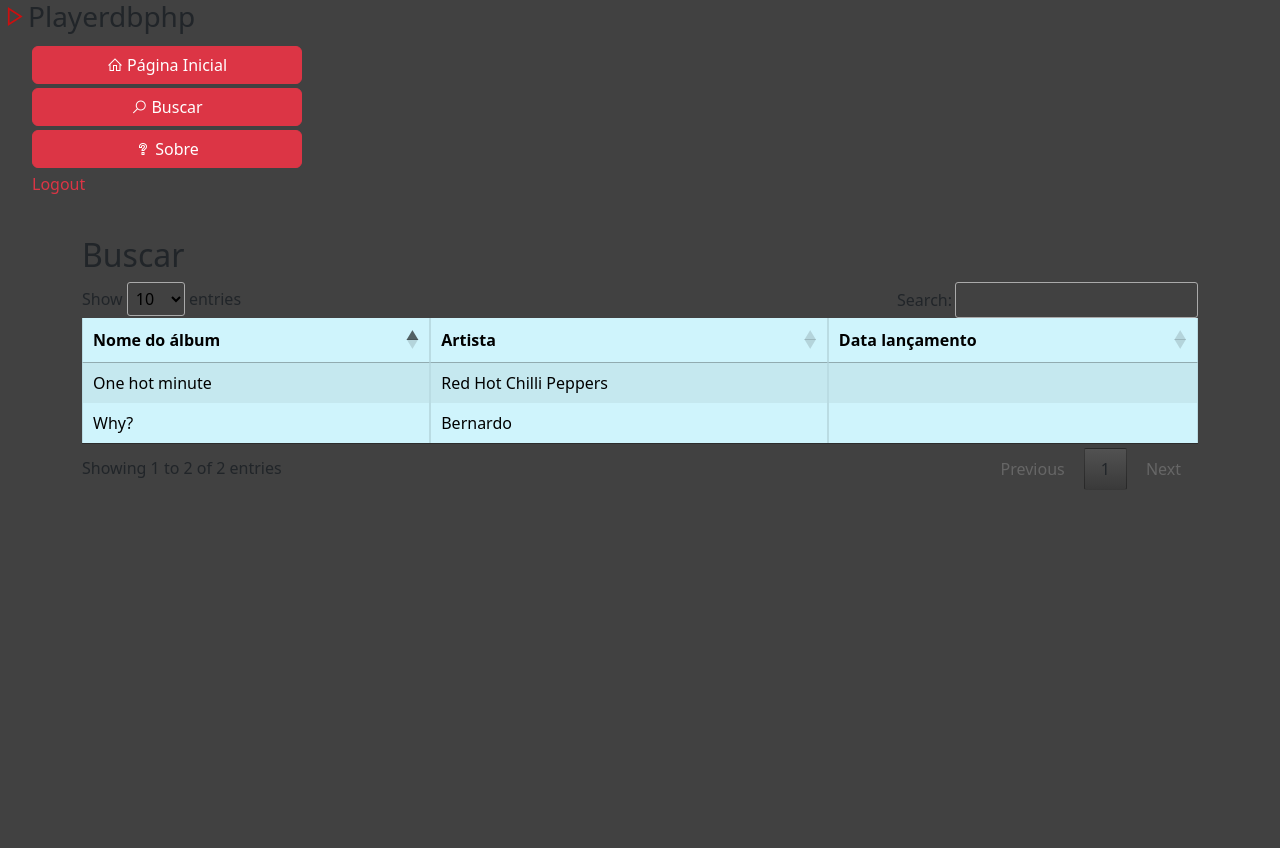
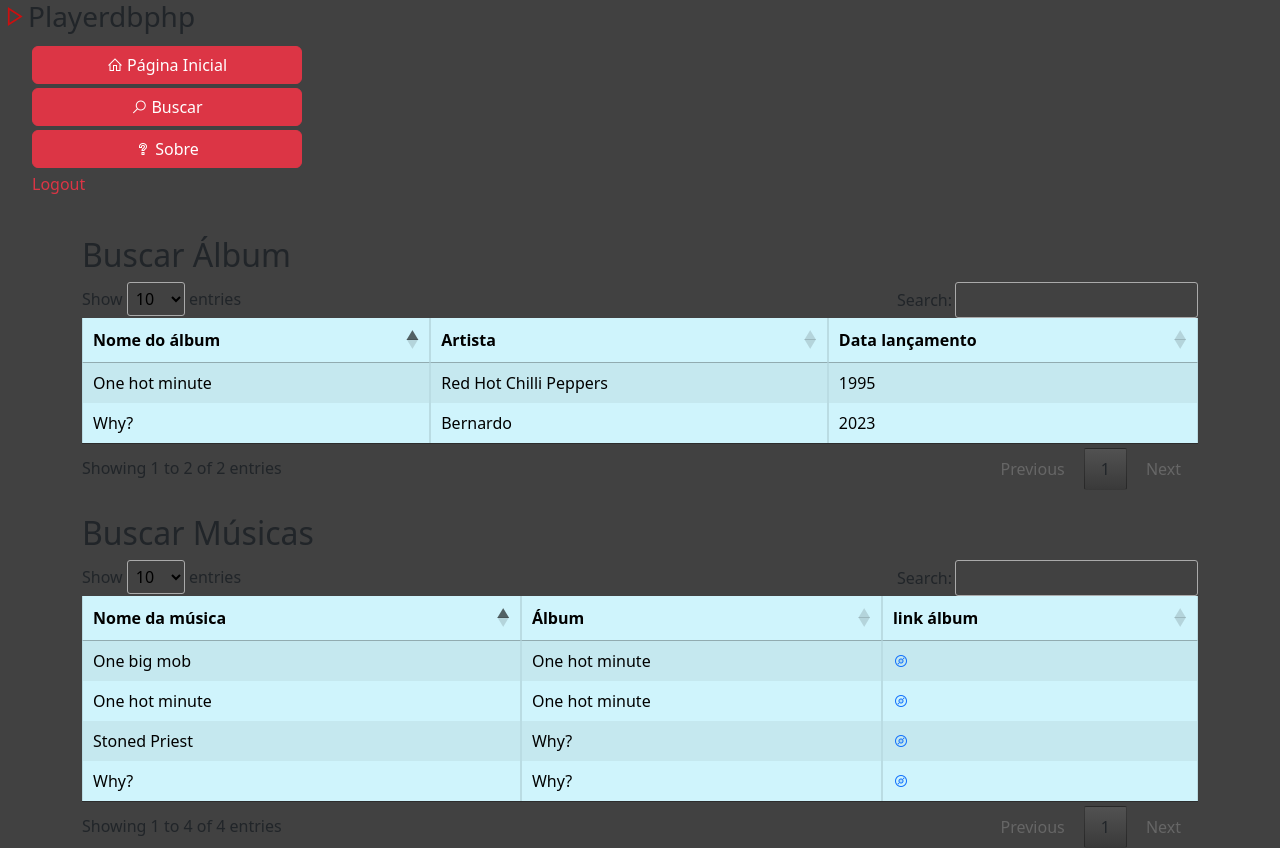
Before and after one commit to Bernardo-OS/TrabalhoPhp, a PHP site: page /buscar.php in a window 1280 px wide. Before the commit the page ends 489 px from the top, so only its background shows below. Run offline with PHP 8.4, Linux system fonts and the light colour scheme; the visitor is signed in with stand-in values (Sample User, id 1); data that the repository does not hold is empty; some web fonts are replaced.

Commit message:
correção área de buscar

```diff
--- a/trabalhoplayer/buscar.php
+++ b/trabalhoplayer/buscar.php
@@ -5,8 +5,8 @@ include('dados/array.php');
 ?>
 <div class="container-md">
     <br>
-    <h2>Buscar</h2>
-    <table id="minhaTabela"  class="table table-bordered table-striped table-info">
+    <h2>Buscar Álbum</h2>
+    <table  class="table table-bordered table-striped table-info minhaTabela">
         <thead>
             <tr>
                 <th>Nome do álbum</th>
@@ -46,9 +46,53 @@ include('dados/array.php');
             ?>
         </tbody>
     </table>
+    <br>
+    <h2>Buscar Músicas</h2>
+    <table  class="table table-bordered table-striped table-info minhaTabela">
+        <thead>
+            <tr>
+                <th>Nome da música</th>
+                <th>Álbum</th>
+                <th>link álbum</th>
+            </tr>
+        </thead>
+        <tbody>
+            <?php
+
+            foreach($albuns as $id => $album){
+                $albumtitulo = $album['titulo'];
+
+                foreach($album['musicas'] as $musica){
+                    $musicatitulo = $musica['titulo'];
+                    echo('<tr>');
+                    echo('<td>');
+                    echo($musicatitulo);
+                    echo('</td>');
+                    echo('<td>');
+                    echo($albumtitulo);
+                    echo('</td>');
+                    echo('<td>');
+                    echo('<a href="detalhe.php?id='.$id.'"><i class="fa fa-record-vinyl"></i>');
+                    echo('</td>');
+                    }
+                }
+                echo('</tr>');
+
+            //foreach ($albuns as $linhas) {
+                //echo('<tr>');
+               //foreach ($linhas as $coluna) {
+                    //echo('<td>');
+                    //echo($coluna);
+                    //echo('</td>');
+                //}
+                //echo('</tr>');
+            //}
+            ?>
+        </tbody>
+    </table>
     <script>
         $(document).ready(function () {
-            $('#minhaTabela').DataTable();
+            $('.minhaTabela').DataTable();
         });
     </script>
 </div>
--- a/trabalhoplayer/dados/array.php
+++ b/trabalhoplayer/dados/array.php
@@ -11,7 +11,7 @@ $albuns = array(
         'titulo' => 'Why?',
         'capa' => 'imagens/why.png',
         'artista' => 'Bernardo',
-        'lacamento' => 2023,
+        'lancamento' => 2023,
         'musicas' => array(
                             array('titulo'=>'Why?', 'mp3'=>'musicas/why.mp3'),
                             array('titulo'=>'Stoned Priest', 'mp3'=>'musicas/stone_priest.mp3'),
@@ -21,7 +21,7 @@ $albuns = array(
         'titulo' => 'One hot minute',
         'capa' => 'imagens/ohm.jpg',
         'artista' => 'Red Hot Chilli Peppers',
-        'lacamento' => 1995,
+        'lancamento' => 1995,
         'musicas' => array(
                             array('titulo'=>'One big mob', 'mp3'=>'musicas/obm.mp3'),
                             array('titulo'=>'One hot minute', 'mp3'=>'musicas/ohm.mp3'),
```
